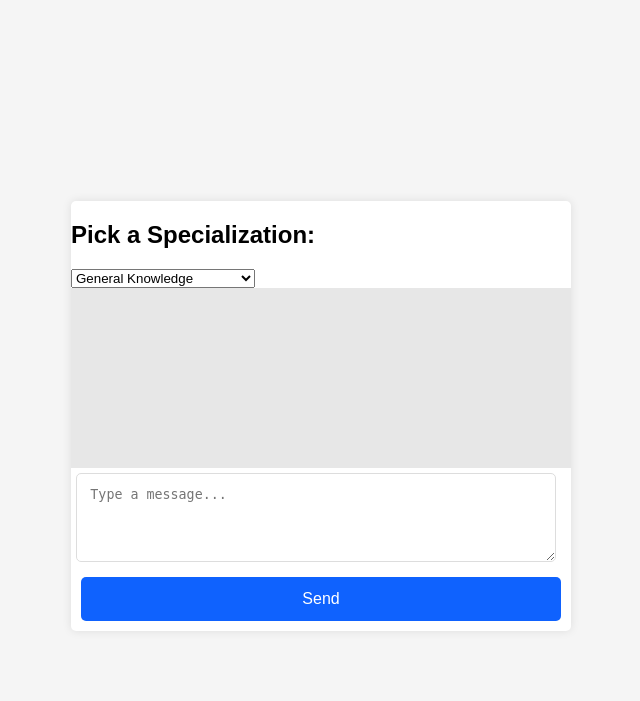
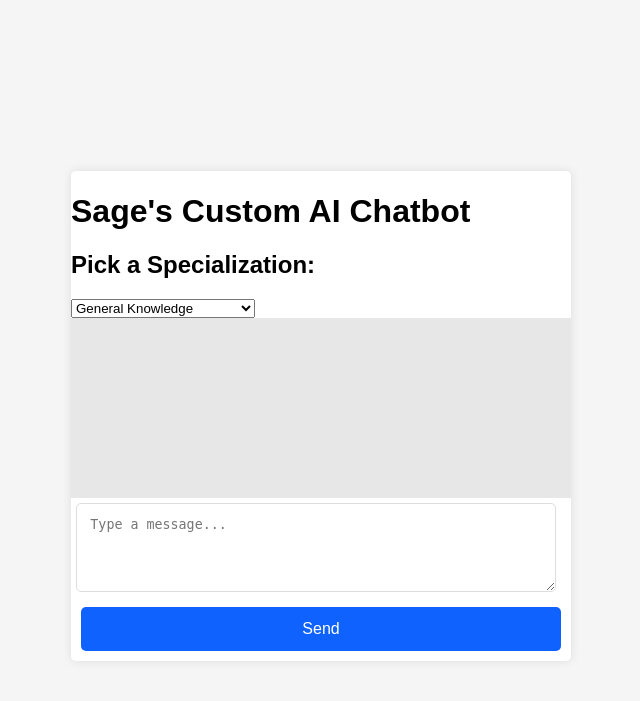
Before and after one commit to sagerock/Nov2023Chatbot, a Flask app: page / in a window 1280 px wide. Shown: the top 701 px of the page, without its empty margins (319-959 px from the left). Run offline with Flask 2, Linux system fonts and the light colour scheme.

Commit message:
Update index.html

```diff
--- a/templates/index.html
+++ b/templates/index.html
@@ -8,6 +8,7 @@
 <body>
   <div id="chat-container">
     <div id="specialization-container">
+      <h1>Sage's Custom AI Chatbot</h1>
       <h2>Pick a Specialization:</h2>
       <div class="select-wrapper">
       <select id="prompt-select">
```
